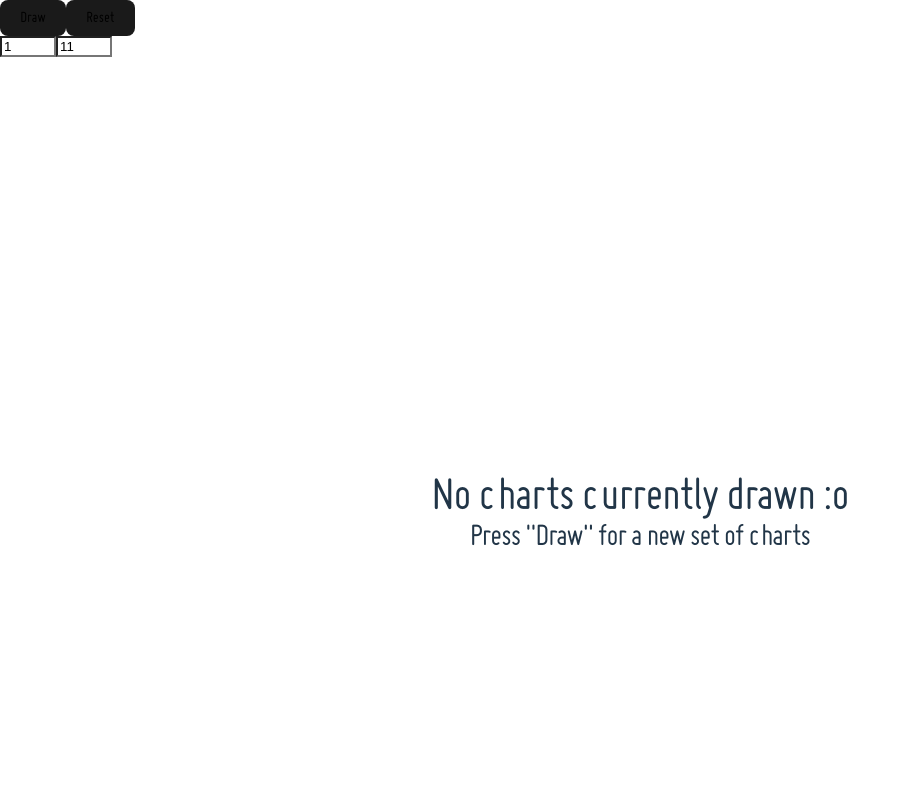
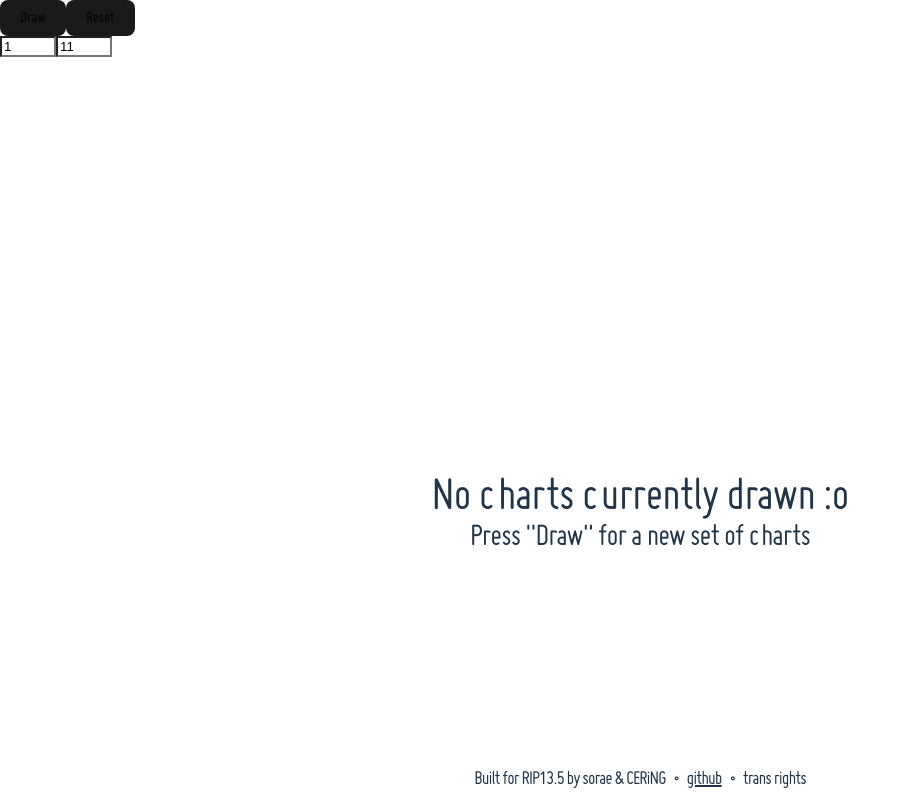
Before and after one commit to soraeee/cardigan, a React (Vite) app in the folder card-draw/: page / in a window 1280 px wide. Shown: the whole page, without its empty margins (0-910 px from the left). Built offline with nearby package versions, Linux system fonts and the light colour scheme.

Commit message:
Add footer :)

```diff
--- a/card-draw/src/App.tsx
+++ b/card-draw/src/App.tsx
@@ -2,12 +2,14 @@ import './index.css'
 import './reset.css'
 
 import CardDraw from './CardDraw'
+import Footer from './Footer'
 
 function App() {
 
   return (
     <>
       <CardDraw />
+      <Footer />
     </>
   )
 }
--- a/card-draw/src/Card.tsx
+++ b/card-draw/src/Card.tsx
@@ -1,4 +1,4 @@
-import { useState, useRef } from 'react';
+import { useState } from 'react';
 import './index.css'
 import './reset.css'
 import CardModal from './CardModal';
--- /dev/null
+++ b/card-draw/src/Footer.tsx
@@ -0,0 +1,12 @@
+import './index.css'
+import './reset.css'
+
+function Footer() {
+	return (<>
+		<div className = "footer">
+			<p className = "footer-text">Built for RIP13.5 by sorae & CERiNG &nbsp;&nbsp;•&nbsp;&nbsp; <a href = "https://github.com/soraeee/rip-card-draw">github</a> &nbsp;&nbsp;•&nbsp;&nbsp; trans rights</p>
+		</div>
+	</>)
+}
+
+export default Footer
--- a/card-draw/src/index.css
+++ b/card-draw/src/index.css
@@ -327,3 +327,27 @@ button:hover {
   font-size: 2em;
   font-weight: 400;
 }
+
+/* Footer */
+.footer {
+  position: fixed;
+  left: 0;
+  bottom: 0;
+  width: 100%;
+  text-align: center;
+  margin-bottom: 10px;
+}
+
+.footer-text {
+  font-size: 1.25em;
+  font-weight: 400;
+}
+
+.footer-text > a {
+  text-decoration: underline;
+  transition: filter 0.25s;
+}
+
+.footer-text > a:hover {
+  filter: drop-shadow(0 0 0.2rem #ffffff);
+}
```
